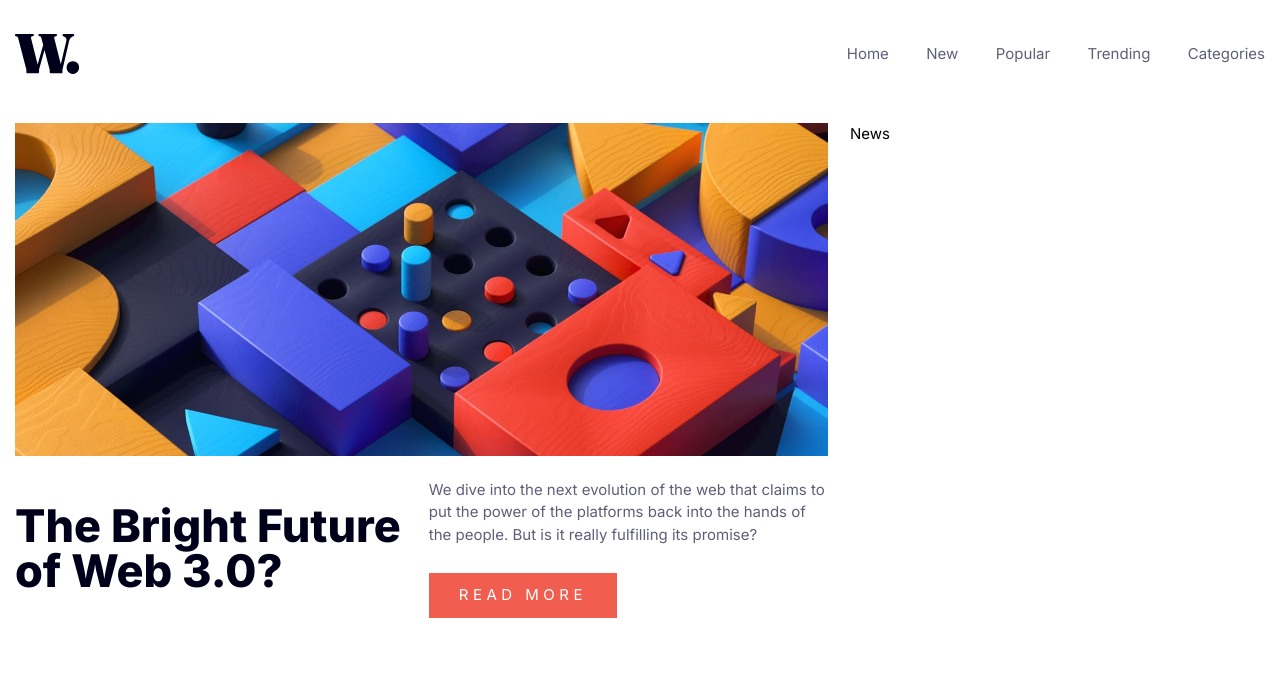
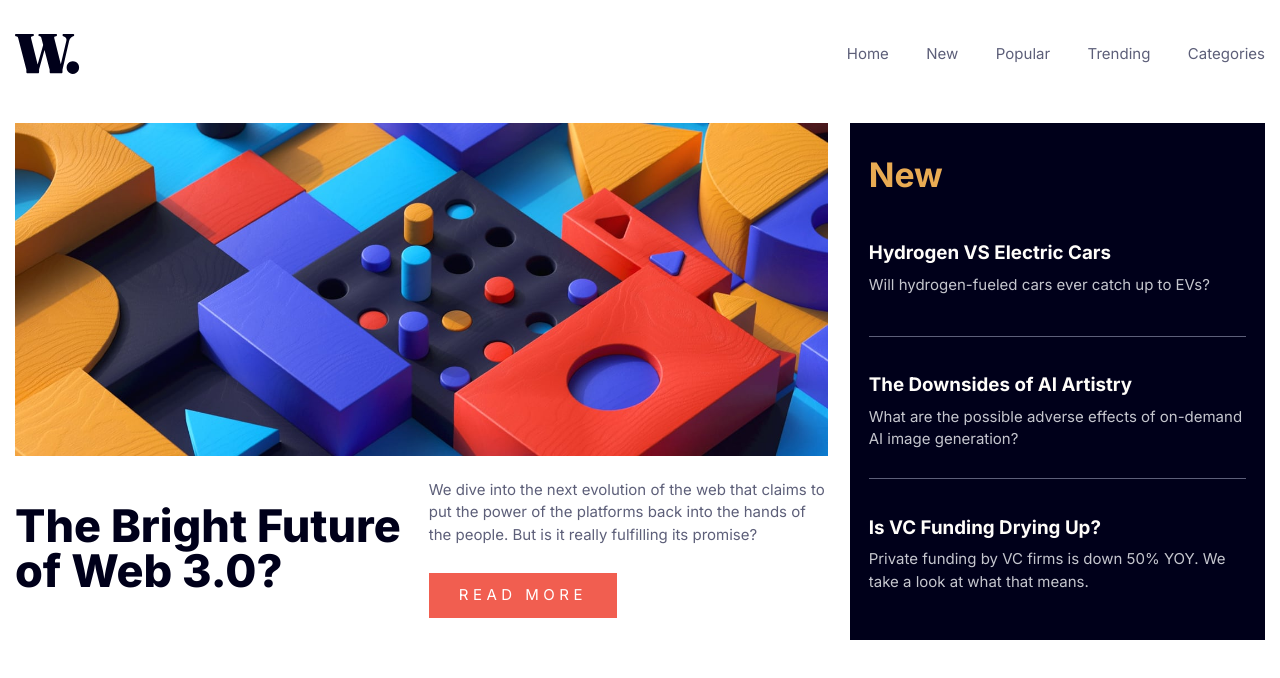
Before and after one commit to rubuz/news-homepage-main-react, a React (Vite) app: page / in a window 1280 px wide. Shown: the top 678 px of the page. Built offline with nearby package versions, Linux system fonts and the light colour scheme.

Commit message:
Hero desktop done

```diff
--- a/src/App.jsx
+++ b/src/App.jsx
@@ -7,7 +7,7 @@ function App() {
   return (
     <div className="font-inter">
       <Header />
-      <div className="max-w-[1440px] mx-auto p-4 grid grid-cols-[65%_1fr] gap-6">
+      <div className="max-w-[1440px] mx-auto p-4 grid grid-cols-[65%_1fr] gap-6 h-full">
         <Hero />
         <News />
       </div>
--- a/src/components/News.jsx
+++ b/src/components/News.jsx
@@ -1,7 +1,28 @@
 import React from "react";
+import SingleNews from "./SingleNews";
 
 const News = () => {
-  return <div>News</div>;
+  return (
+    <div className="bg-very-dark-blue p-5 h-full flex flex-col justify-between">
+      <h1 className="text-primary-orange font-bold text-4xl pt-4">New</h1>
+      {/* News inner container */}
+      <div className="flex flex-col justify-between h-full">
+        {/* New single container */}
+        <SingleNews
+          newsTitle="Hydrogen VS Electric Cars"
+          newsText="Will hydrogen-fueled cars ever catch up to EVs?"
+        />
+        <SingleNews
+          newsTitle="The Downsides of AI Artistry"
+          newsText="What are the possible adverse effects of on-demand AI image generation?"
+        />
+        <SingleNews
+          newsTitle="Is VC Funding Drying Up?"
+          newsText="Private funding by VC firms is down 50% YOY. We take a look at what that means."
+        />
+      </div>
+    </div>
+  );
 };
 
 export default News;
--- /dev/null
+++ b/src/components/SingleNews.jsx
@@ -0,0 +1,14 @@
+import React from "react";
+
+const SingleNews = ({ newsTitle, newsText }) => {
+  return (
+    <div className="single-news-border-bottom h-full flex flex-col justify-center">
+      <h2 className="text-off-white font-bold text-xl py-2 cursor-pointer hover:text-primary-orange duration-200">
+        {newsTitle}
+      </h2>
+      <p className="text-grayish-blue">{newsText}</p>
+    </div>
+  );
+};
+
+export default SingleNews;
--- a/src/index.css
+++ b/src/index.css
@@ -7,3 +7,11 @@
 html {
   font-size: 15px;
 }
+
+.single-news-border-bottom {
+  border-bottom: 1px solid hsl(236, 13%, 42%);
+}
+
+.single-news-border-bottom:last-child {
+  border: none;
+}
```
